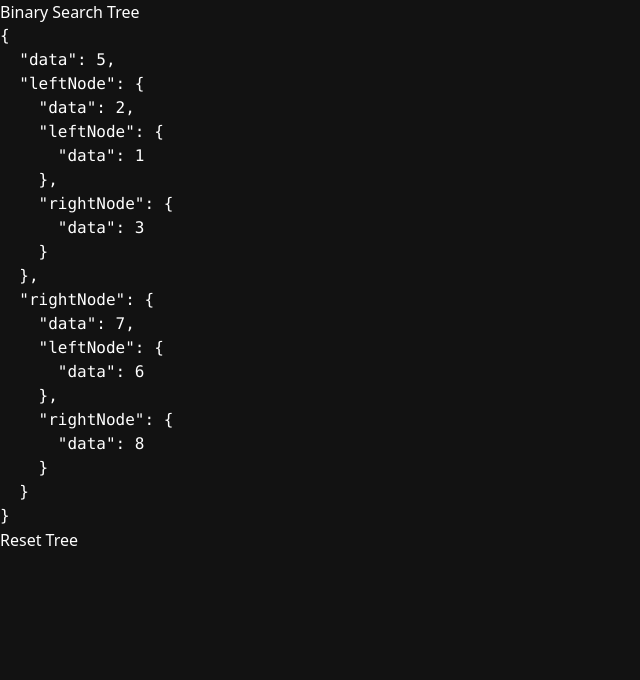
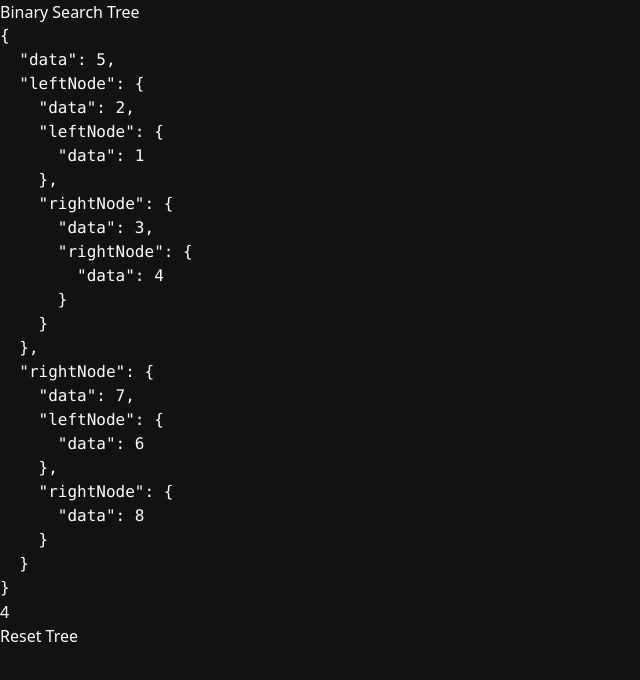
Before and after one commit to JoshuaPeters21199/binary_search_tree, a Next.js app: page / in a window 1280 px wide. Shown: the top 680 px of the page, without its empty margins (0-640 px from the left). Built offline with nearby package versions, Linux system fonts and the light colour scheme.

Commit message:
Added a method to BST to calculate the depth of the tree.

```diff
--- a/components/Grid.tsx
+++ b/components/Grid.tsx
@@ -11,6 +11,7 @@ function comparator(a: number, b: number) {
   return 0;
 }
 
+const Grid = () => {
   const bst = new BinarySearchTree(comparator);
 
   bst.insert(5);
@@ -20,13 +21,13 @@ bst.insert(1);
   bst.insert(7);
   bst.insert(6);
   bst.insert(8);
+  bst.insert(4);
 
   const rootNode = bst.getRootAsPlainObject();
-
-const Grid = () => {
   return (
     <>
       <pre>{JSON.stringify(rootNode, null, 2)}</pre>
+      <p>{bst.getDepth()}</p>
       <div className='grid grid-cols-7 gap-2'></div>
     </>
   )
--- a/logic/binarySearchTree.ts
+++ b/logic/binarySearchTree.ts
@@ -119,4 +119,25 @@ export class BinarySearchTree<T> {
     getRootAsPlainObject(): BinarySearchTreeNodePlain<T> | undefined {
         return this.nodeToPlainObject(this.root);
     }
+
+    // Method to calculate the depth of the tree
+    getDepth(): number {
+        if (!this.root) return 0;
+
+        let depth = 0;
+        const queue: { node: BinarySearchTreeNode<T>, level: number }[] = [{ node: this.root, level: 1}];
+
+        while (queue.length > 0) {
+            const { node, level } = queue.shift()!;
+            depth = Math.max(depth, level);
+
+            if (node.leftNode) {
+                queue.push({ node: node.leftNode, level: level + 1 });
+            }
+            if (node.rightNode) {
+                queue.push({ node: node.rightNode, level: level + 1 });
+            }
+        }
+        return depth;
+    }
 }
```
Lines whose indentation alone changed are shown as unchanged.
